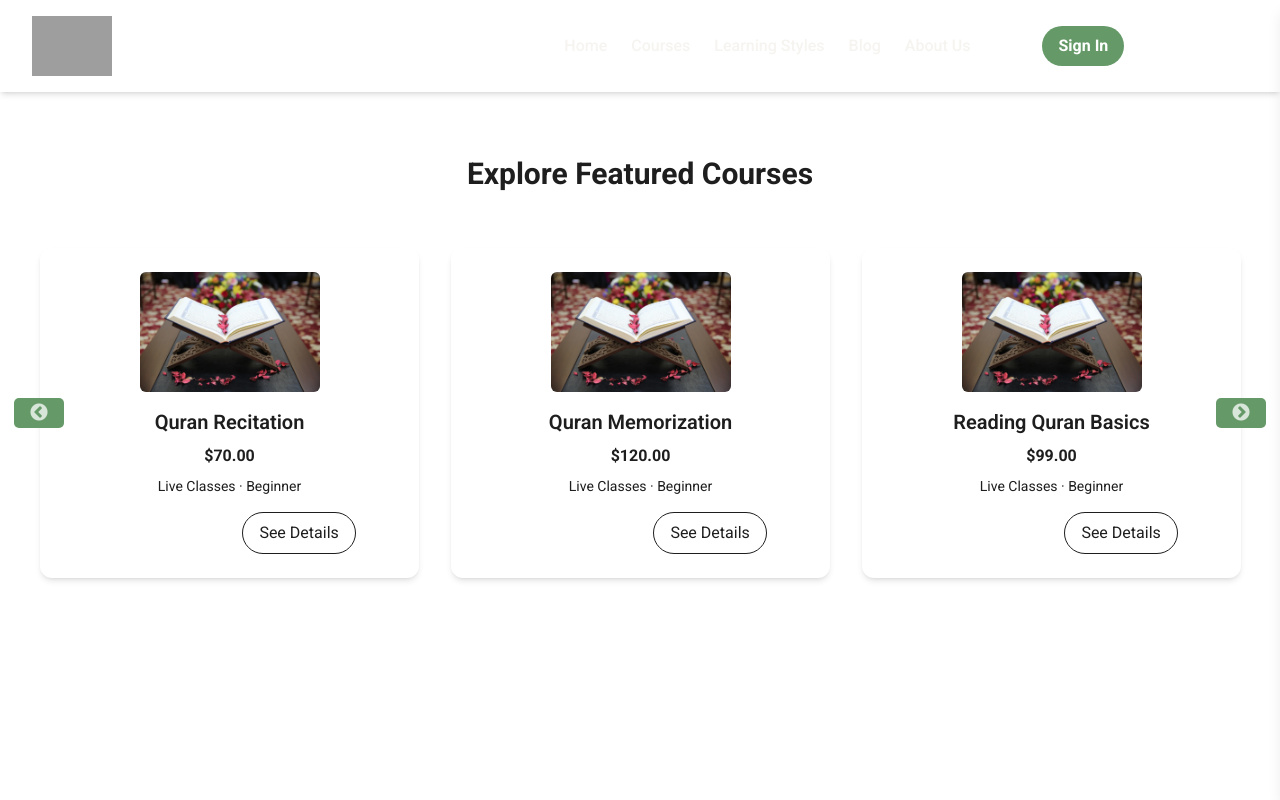
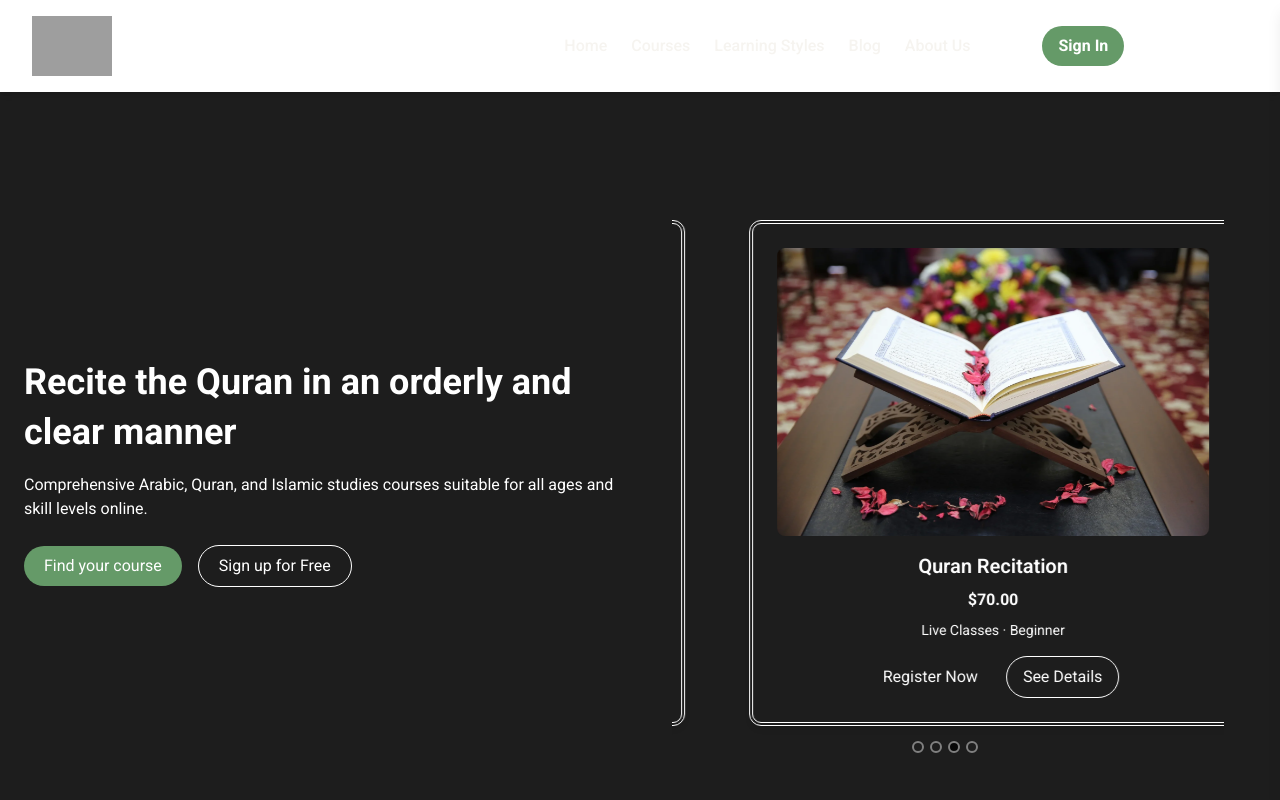
Before and after one commit to zubairkhan1234/quran-online, a Next.js app: page / in a window 1280 px wide. Shown: the top 800 px of the page. Built offline with nearby package versions, Linux system fonts and the light colour scheme; grey boxes are pictures that could not be loaded.

Commit message:
changes carousel package

```diff
--- a/package.json
+++ b/package.json
@@ -12,6 +12,7 @@
     "react": "19.1.0",
     "react-dom": "19.1.0",
     "react-icons": "^5.5.0",
+    "react-multi-carousel": "^2.8.6",
     "react-slick": "^0.31.0",
     "slick-carousel": "^1.8.1"
   },
--- a/src/app/layout.js
+++ b/src/app/layout.js
@@ -1,7 +1,9 @@
 import { Roboto } from "next/font/google";
 import "./globals.css";
-import "slick-carousel/slick/slick.css";
-import "slick-carousel/slick/slick-theme.css";
+// import "slick-carousel/slick/slick.css";
+// import "slick-carousel/slick/slick-theme.css";
+
+import "react-multi-carousel/lib/styles.css";
 
 export const metadata = {
   title: "Online Quran Academy",
--- a/src/app/page.js
+++ b/src/app/page.js
@@ -13,9 +13,9 @@ export default function Home() {
   return (
     <div className="font-roboto">
       <Navigation />
-      {/* <section className="header-dark">
+      <section className="header-dark">
         <Header />
-      </section> */}
+      </section>
       <div className="container m-auto">
         <Courses />
       </div>
--- a/src/components/sections/Courses.jsx
+++ b/src/components/sections/Courses.jsx
@@ -1,13 +1,9 @@
 'use client';
-import Image from 'next/image'
-import React, { useEffect } from 'react'
-import dynamic from 'next/dynamic'
-import "slick-carousel/slick/slick.css";
-import "slick-carousel/slick/slick-theme.css";
-import quran from '../../../public/images/quran.webp'
-
-// ✅ Dynamically import react-slick (disable SSR)
-const Slider = dynamic(() => import('react-slick'), { ssr: false });
+import Image from 'next/image';
+import React from 'react';
+import Carousel from 'react-multi-carousel';
+import "react-multi-carousel/lib/styles.css";
+import quran from '../../../public/images/quran.webp';
 
 function Courses() {
   const courses = [
@@ -17,30 +13,26 @@ function Courses() {
     { title: "Quran Memorization", price: "$120.00", image: quran },
   ];
 
-  const settings = {
-    dots: false,
-    infinite: true,
-    speed: 500,
-    slidesToShow: 3,
-    slidesToScroll: 1,
-    autoplay: true,
-    autoplaySpeed: 2000,
-    responsive: [
-      { breakpoint: 1024, settings: { slidesToShow: 2 } },
-      { breakpoint: 768, settings: { slidesToShow: 1 } },
-    ],
+  // ✅ responsive breakpoints
+  const responsive = {
+    superLargeDesktop: {
+      breakpoint: { max: 4000, min: 1280 },
+      items: 3,
+      partialVisibilityGutter: 20,
+    },
+    desktop: {
+      breakpoint: { max: 1280, min: 1024 },
+      items: 3,
+    },
+    tablet: {
+      breakpoint: { max: 1024, min: 768 },
+      items: 2,
+    },
+    mobile: {
+      breakpoint: { max: 768, min: 0 },
+      items: 1,
+    },
   };
-
-  // Example: you mentioned handleResize, but it’s not defined in your code.
-  // If you’re not using it, remove this useEffect completely.
-  useEffect(() => {
-    const handleResize = () => {
-      // optional: put your responsive logic here
-    };
-    handleResize();
-    window.addEventListener('resize', handleResize);
-    return () => window.removeEventListener('resize', handleResize);
-  }, []);
 
   return (
     <section className="bg-softGray py-16">
@@ -49,11 +41,18 @@ function Courses() {
           Explore Featured <span className="text-green">Courses</span>
         </h2>
 
-        <div className="explore-courses">
-          <Slider {...settings}>
+        <Carousel
+          responsive={responsive}
+          infinite={true}
+          autoPlay={true}
+          autoPlaySpeed={2000}
+          arrows={true}
+          showDots={false}
+          containerClass="pb-8"
+          itemClass="px-4"
+        >
           {courses.map((course, index) => (
-              <div key={index} className="p-4">
-                <div className="bg-white rounded-xl shadow-md p-6 text-center">
+            <div key={index} className="bg-white rounded-xl shadow-md p-6 text-center">
               <Image
                 src={course.image}
                 alt={course.title}
@@ -75,10 +74,8 @@ function Courses() {
                 </button>
               </div>
             </div>
-              </div>
           ))}
-          </Slider>
-        </div>
+        </Carousel>
       </div>
     </section>
   );
--- a/src/components/sections/Header.jsx
+++ b/src/components/sections/Header.jsx
@@ -1,14 +1,14 @@
 'use client';
 import Image from "next/image";
-import Slider from "react-slick";
-import "../../styles/header.module.css"
-import quran from '../../../public/images/quran.webp'
-import "slick-carousel/slick/slick.css";
-import "slick-carousel/slick/slick-theme.css";
+import dynamic from "next/dynamic";
+import "../../styles/header.module.css";
+import quran from "../../../public/images/quran.webp";
+import "react-multi-carousel/lib/styles.css";
 
+// ✅ Dynamically import react-multi-carousel to avoid SSR errors
+const Carousel = dynamic(() => import("react-multi-carousel"), { ssr: false });
 
 function HeroSection() {
-
   const courses = [
     { title: "Reading Quran Basics", price: "$99.00", image: quran },
     { title: "Quran & Tajweed", price: "$35.00", image: quran },
@@ -16,32 +16,31 @@ function HeroSection() {
     { title: "Quran Memorization", price: "$120.00", image: quran },
   ];
 
-    const settings = {
-        dots: true,
-        infinite: true,
-        speed: 500,
-        slidesToShow: 1, // number of slides visible at once
-        slidesToScroll: 1,
-        // autoplay: true,
-        autoplaySpeed: 2000,
-
-
-        responsive: [
-            {
-              breakpoint: 768, // screens smaller than 768px (mobile)
-              settings: {
-                slidesToShow: 1,
+  // ✅ Responsive configuration for react-multi-carousel
+  const responsive = {
+    superLargeDesktop: {
+      breakpoint: { max: 4000, min: 1536 },
+      items: 1,
     },
+    desktop: {
+      breakpoint: { max: 1536, min: 1024 },
+      items: 1,
     },
-          ],
+    tablet: {
+      breakpoint: { max: 1024, min: 768 },
+      items: 1,
+    },
+    mobile: {
+      breakpoint: { max: 768, min: 0 },
+      items: 1,
+    },
   };
 
   return (
-        <>
     <section className="bg-darkGray1 text-white py-16">
       <div className="container mx-auto flex flex-col md:flex-row items-center justify-between px-6">
 
-                    {/* Left Content */}
+        {/* ✅ Left Content */}
         <div className="md:w-1/2">
           <h1 className="text-4xl font-bold leading-snug text-lightCream">
             Recite the <span className="text-green">Quran</span> in an orderly and clear manner
@@ -60,12 +59,24 @@ function HeroSection() {
           </div>
         </div>
 
-                    {/* Right Card */}
-                    <div className="md:w-1/2 mt-10 md:mt-0 relative bg-darkGray2 rounded-xl p-8 text-center">
-                        <Slider {...settings}>
+        {/* ✅ Right Carousel */}
+        <div className="w-100 md:w-1/2 mt-10 md:mt-0 relative bg-darkGray2 rounded-xl p-8 text-center">
+          <Carousel
+            responsive={responsive}
+            infinite={true}
+            autoPlay={true}
+            autoPlaySpeed={2500}
+            showDots={true}
+            arrows={false}
+            keyBoardControl={true}
+            customTransition="transform 500ms ease-in-out"
+            transitionDuration={500}
+            containerClass="carousel-container"
+            itemClass="p-4"
+          >
             {courses.map((course, index) => (
               <div key={index} className="p-4">
-                                    <div className="bg-trasparent w-100 md:w-1.3/2 md:ml-auto borders border-4 border-double border-white-500 rounded-xl shadow-md p-6 text-center">
+                <div className="bg-transparent w-full border-4 border-double border-white rounded-xl shadow-md p-6 text-center">
                   <Image
                     src={course.image}
                     alt={course.title}
@@ -88,17 +99,11 @@ function HeroSection() {
                 </div>
               </div>
             ))}
-                        </Slider>
+          </Carousel>
         </div>
       </div>
     </section>
-
-
-
-
-
-        </>
   );
 }
 
-export default HeroSection
+export default HeroSection;
```
Also changed, not shown: 1 other file (tests, documents, lock files or other folders). Lines whose indentation alone changed are shown as unchanged.
